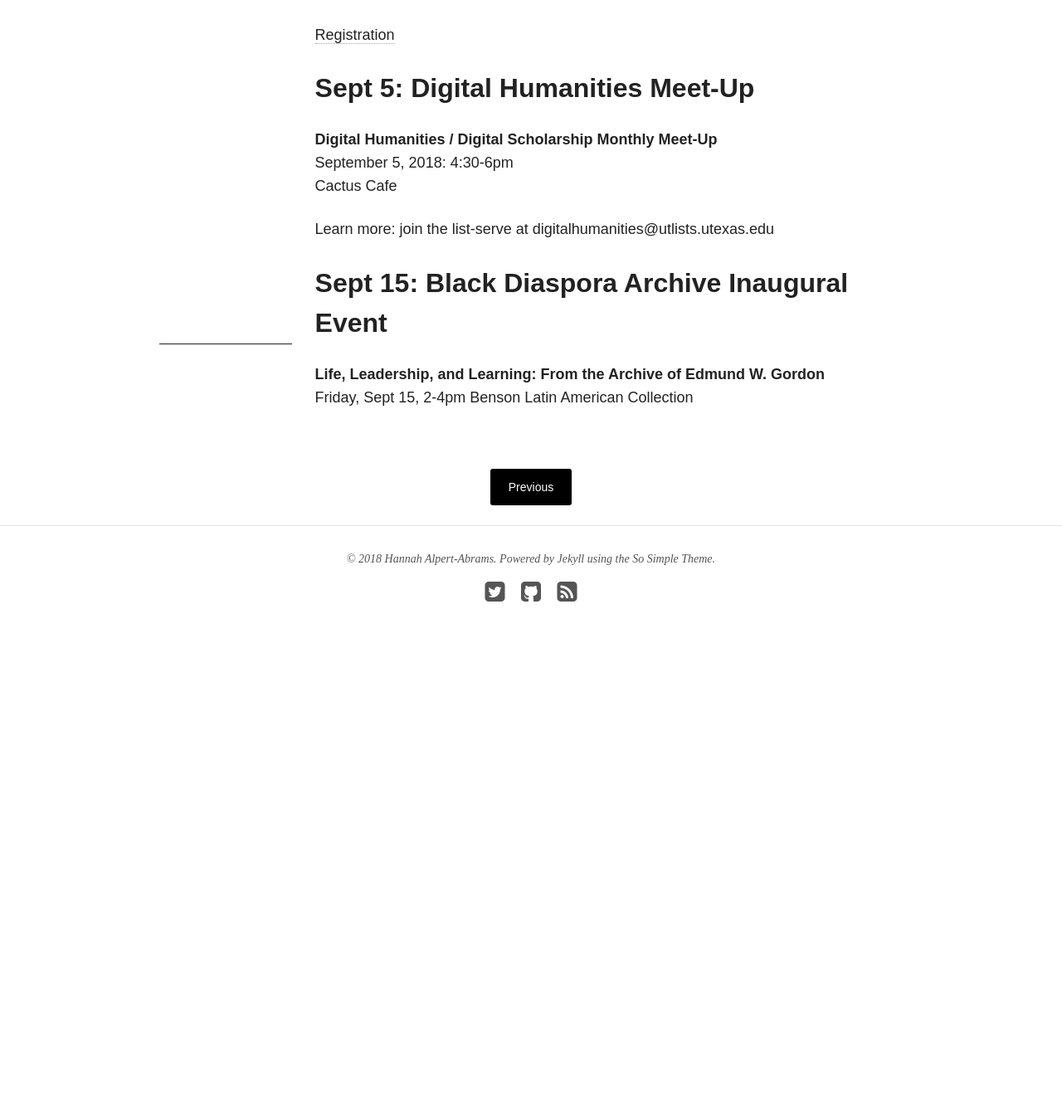
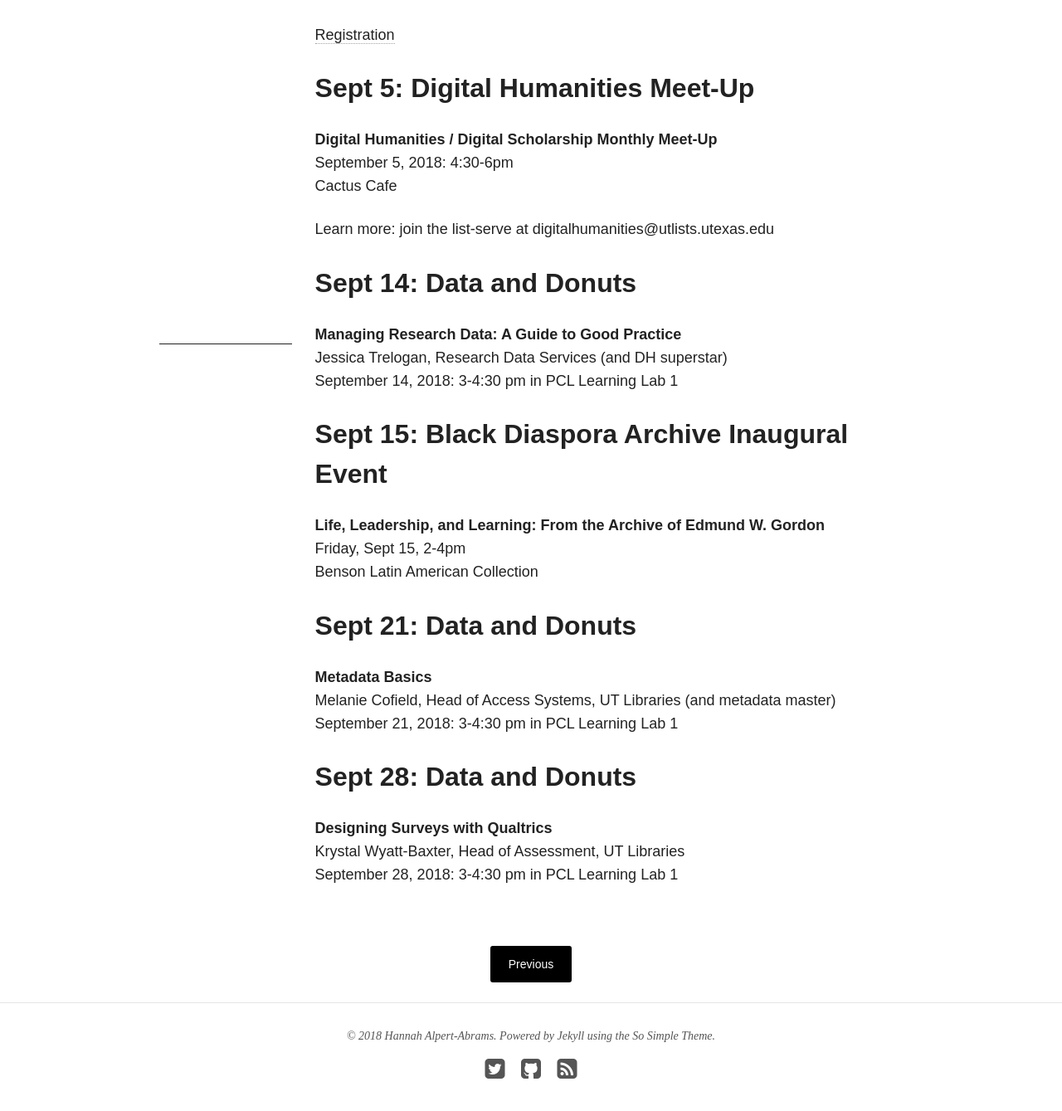
Before and after one commit to pilarvillanueva/criticalarchives, a Jekyll site: the page built from _posts/blog/2018-09-01-SeptemberEvents.md, in a window 1280 px wide and 1400 px high, scrolled down 1063 px. Shown: the top 1339 px of the window at 83% size. Built offline with Jekyll 4.4.1, drawn with Linux system fonts in a browser that asks for light colours; nearby versions of some CDN libraries; before the commit the page ends 1888 px from its top, so only the background shows below that.

Commit message:
data and donuts

```diff
--- a/_posts/blog/2018-09-01-SeptemberEvents.md
+++ b/_posts/blog/2018-09-01-SeptemberEvents.md
@@ -34,7 +34,22 @@ Cactus Cafe
 
 Learn more: join the list-serve at digitalhumanities@utlists.utexas.edu
 
+## Sept 14: [Data and Donuts](https://guides.lib.utexas.edu/data-and-donuts/fall-2018)
+**Managing Research Data: A Guide to Good Practice**
+Jessica Trelogan, Research Data Services (and DH superstar)
+September 14, 2018: 3-4:30 pm in PCL Learning Lab 1
+
 ## Sept 15: [Black Diaspora Archive Inaugural Event](https://www.lib.utexas.edu/events/134)
 **Life, Leadership, and Learning: From the Archive of Edmund W. Gordon**
 Friday, Sept 15, 2-4pm
 Benson Latin American Collection
+
+## Sept 21: [Data and Donuts](https://guides.lib.utexas.edu/data-and-donuts/fall-2018)
+**Metadata Basics**
+Melanie Cofield, Head of Access Systems, UT Libraries (and metadata master)
+September 21, 2018: 3-4:30 pm in PCL Learning Lab 1
+
+## Sept 28: [Data and Donuts](https://guides.lib.utexas.edu/data-and-donuts/fall-2018)
+**Designing Surveys with Qualtrics**
+Krystal Wyatt-Baxter, Head of Assessment, UT Libraries
+September 28, 2018: 3-4:30 pm in PCL Learning Lab 1
```
